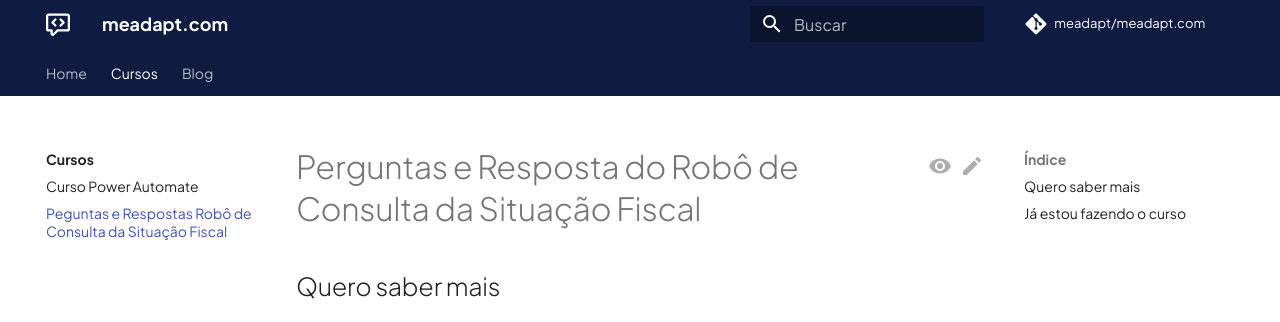
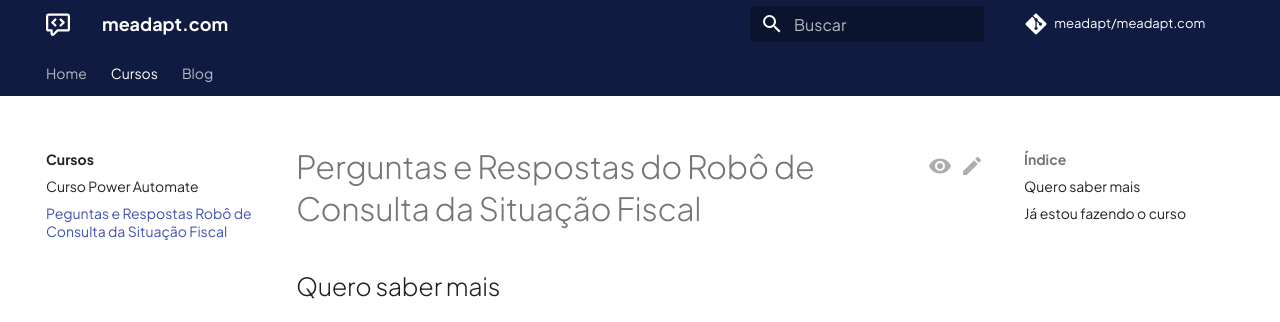
Before and after one commit to meadapt/meadapt.com, an MkDocs documentation site: the page built from docs/courses/robo_situacao_fiscal.md, in a window 1280 px wide and 900 px high. Shown: the top 322 px of the window. Built offline with MkDocs 1.6.1 and Material for MkDocs 9.7.7, drawn with Linux system fonts in a browser that asks for light colours; comment, search, counter and statistics services are not loaded.

Commit message:
Fix typo in robo_situacao_fiscal.md

```diff
--- a/docs/courses/robo_situacao_fiscal.md
+++ b/docs/courses/robo_situacao_fiscal.md
@@ -4,7 +4,7 @@ hide:
 comments: true
 ---
 
-# Perguntas e Resposta do Robô de Consulta da Situação Fiscal
+# Perguntas e Respostas do Robô de Consulta da Situação Fiscal
 
 ## Quero saber mais
 
```
